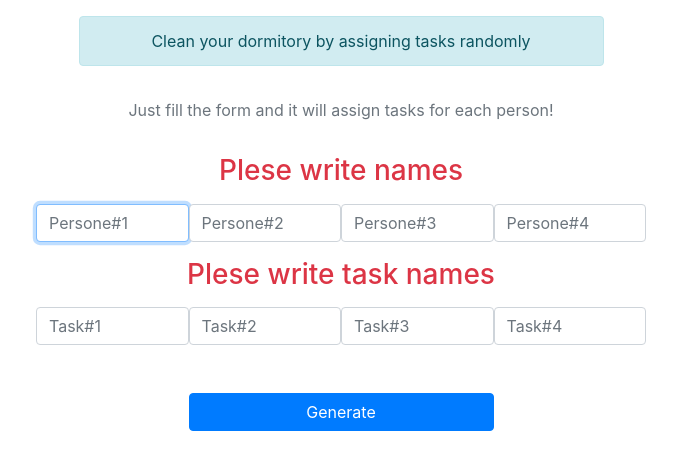
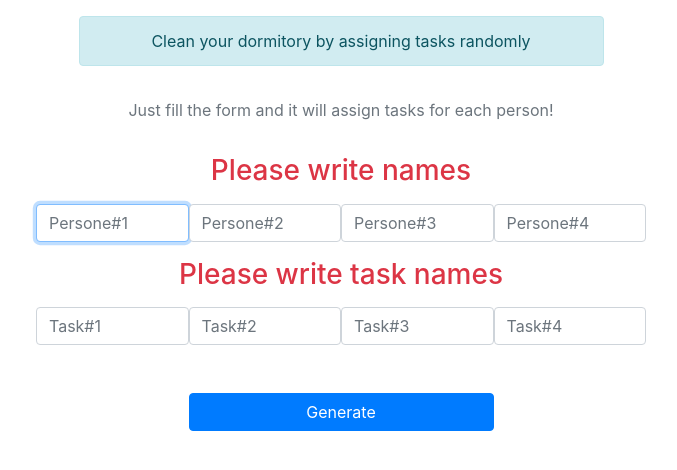
Before and after one commit to n1md7/dormitory, a plain HTML site: page index.html in a window 1280 px wide. Shown: the whole page, without its empty margins (299-976 px from the left). Drawn offline with nearby package versions, Linux system fonts and the light colour scheme.

Commit message:
syntax error

```diff
--- a/index.html
+++ b/index.html
@@ -31,7 +31,7 @@
 	<form class="form">
 	<div class="d-flex justify-content-center mt-3">
 		<div class="col-sm-6">
-			<h3 class="text-danger text-center mb-3">Plese write names</h3>
+			<h3 class="text-danger text-center mb-3">Please write names</h3>
 			<input required="" type="text" autofocus="on" autocomplete="off" class="form-control persons w-25 float-left" placeholder="Persone#1">
 			<input  required="" type="text" autocomplete="off" class="form-control persons w-25 float-left" placeholder="Persone#2">
 			<input  required="" type="text" autocomplete="off" class="form-control persons w-25 float-left" placeholder="Persone#3">
@@ -40,7 +40,7 @@
 	</div>
 	<div class="d-flex justify-content-center mt-3">
 		<div class="col-sm-6">
-			<h3 class="text-danger text-center mb-3">Plese write task names</h3>
+			<h3 class="text-danger text-center mb-3">Please write task names</h3>
 			<input  required="" type="text" autofocus="on" autocomplete="off" class="form-control tasks w-25 float-left" placeholder="Task#1">
 			<input  required="" type="text" autocomplete="off" class="form-control tasks w-25 float-left" placeholder="Task#2">
 			<input  required="" type="text" autocomplete="off" class="form-control tasks w-25 float-left" placeholder="Task#3">
```
